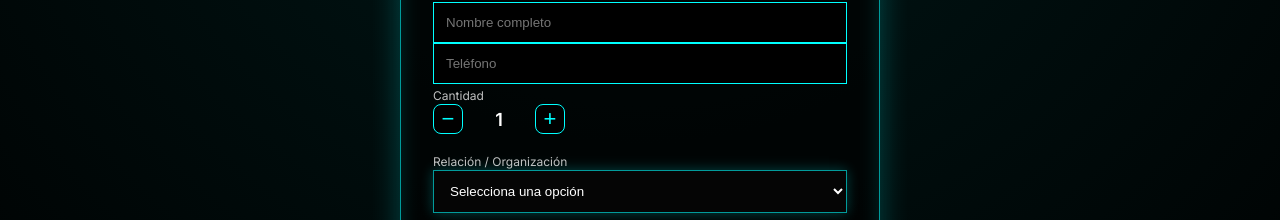
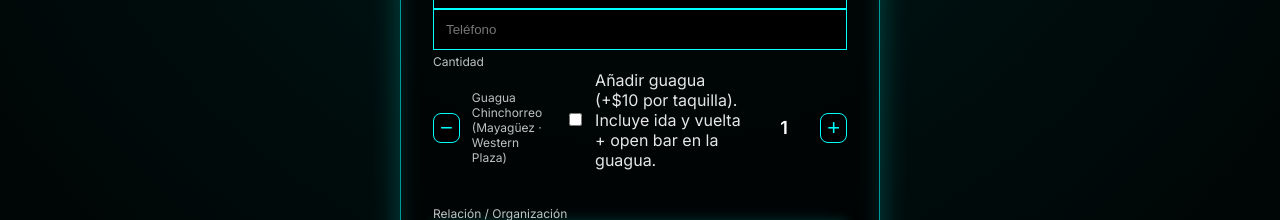
Before and after one commit to zetaactivo1963-create/zeta-tron, a Next.js app: page /compra in a window 1280 px wide. Shown: the part 328-548 px from the top of the page. Built offline with nearby package versions, Linux system fonts and the light colour scheme; no server answers.

Commit message:
Add guagua option with checkbox and description
Added a checkbox for the 'Guagua Chinchorreo' option with a description and price.

```diff
--- a/app/compra/page.tsx
+++ b/app/compra/page.tsx
@@ -41,6 +41,8 @@ export default function Compra() {
   const PRECIO = 25;
   const FEE_TARJETA = 1.03;
   const [copiado, setCopiado] = useState(false);
+
+  const [guagua, setGuagua] = useState(false);
 
   const [step, setStep] = useState<Step>("form");
   const [metodoPago, setMetodoPago] = useState<
@@ -282,6 +284,20 @@ function goToReview(e: React.FormEvent) {
             >
               −
             </button>
+
+            <label style={label}>Guagua Chinchorreo (Mayagüez · Western Plaza)</label>
+
+<label style={{ display: "flex", gap: 10, alignItems: "center", marginBottom: 16 }}>
+  <input
+    type="checkbox"
+    checked={guagua}
+    onChange={(e) => setGuagua(e.target.checked)}
+  />
+  <span style={{ opacity: 0.9 }}>
+    Añadir guagua (+$10 por taquilla). Incluye ida y vuelta + open bar en la guagua.
+  </span>
+</label>
+
 
             <div
               style={{
```
